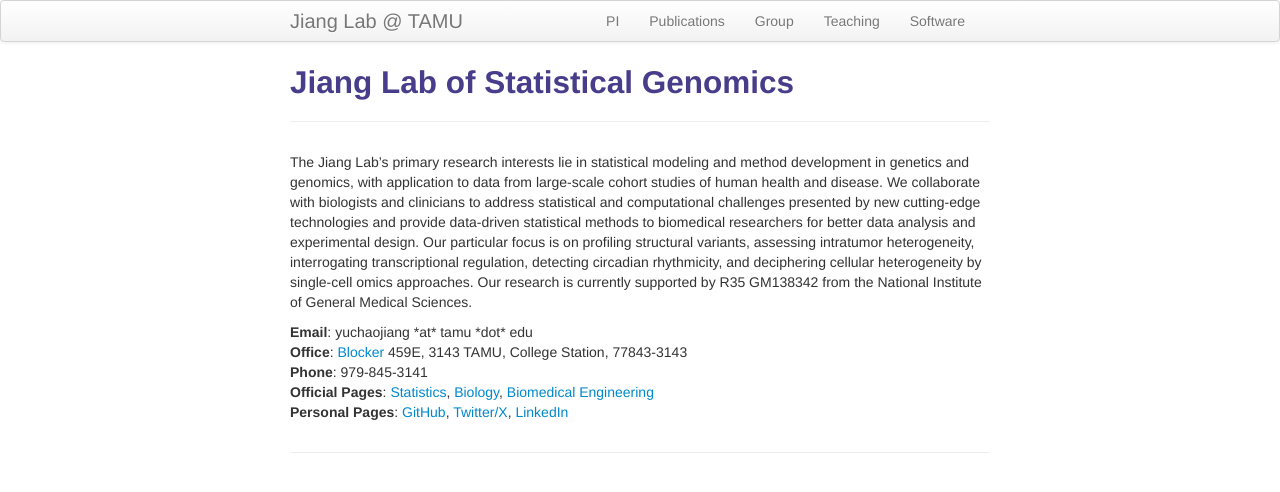
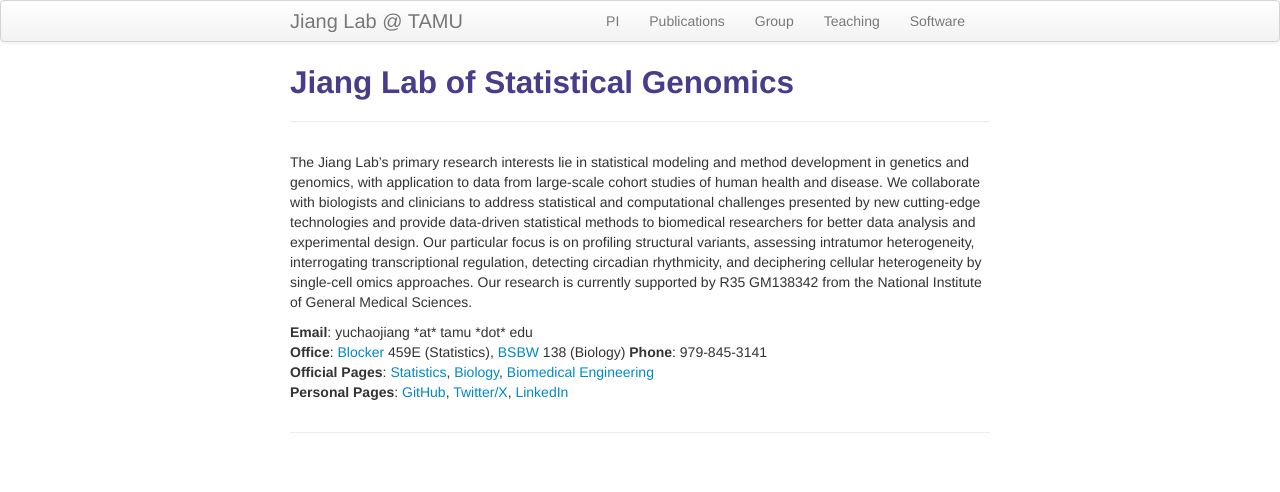
Before and after one commit to yuchaojiang/yuchaojiang.github.io, a Jekyll site: the page built from index.md, in a window 1280 px wide. Shown: the top 492 px of the page. Built offline with Jekyll 4.4.1, drawn with Linux system fonts in a browser that asks for light colours.

Commit message:
Update index.md

```diff
--- a/index.md
+++ b/index.md
@@ -8,7 +8,7 @@ The Jiang Lab’s primary research interests lie in statistical modeling and met
 <div class="container">
     <div class="row-fluid">
             <b>Email</b>: yuchaojiang *at* tamu *dot* edu<br/>
-            <b>Office</b>:   <a href="https://goo.gl/maps/mgij72AP1XM583dJ9">Blocker</a> 459E, 3143 TAMU, College Station, 77843-3143<br/>
+            <b>Office</b>:   <a href="https://goo.gl/maps/mgij72AP1XM583dJ9">Blocker</a> 459E (Statistics), <a href="https://maps.app.goo.gl/CUMohWAgZUnQEdh49">BSBW</a> 138 (Biology)
             <b>Phone</b>: 979-845-3141<br/>
             <b>Official Pages</b>: <a href="https://artsci.tamu.edu/statistics/contact/profiles/yuchao-jiang.html">Statistics</a>, <a href="https://www.bio.tamu.edu/faculty-page-yuchao-jiang/">Biology</a>, <a href="https://engineering.tamu.edu/biomedical/profiles/jiang-yuchao.html">Biomedical Engineering</a><br/>
             <b>Personal Pages</b>: <a href="https://github.com/yuchaojiang">GitHub</a>, <a href="https://twitter.com/yuchaojiang">Twitter/X</a>, <a href="https://www.linkedin.com/in/yuchao-jiang-905b5125/">LinkedIn</a><br/>
```
